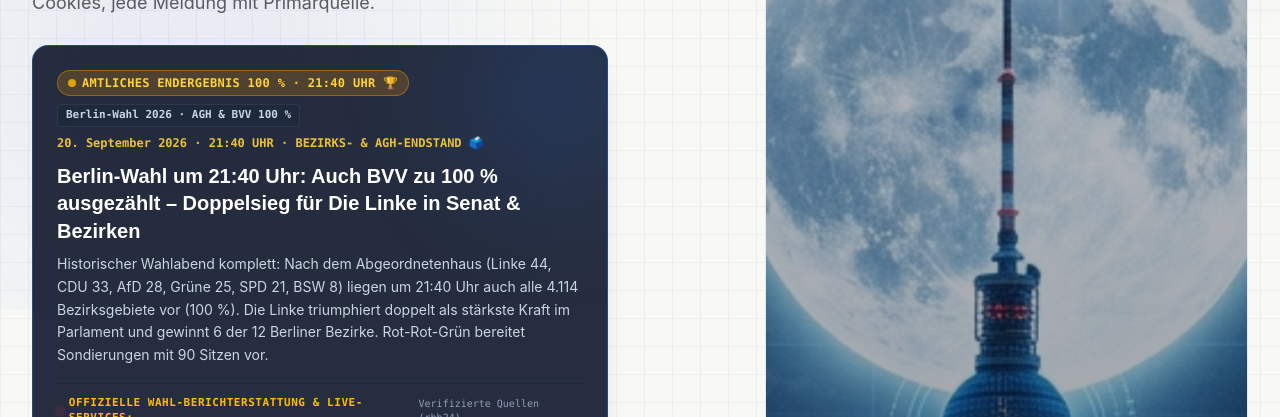
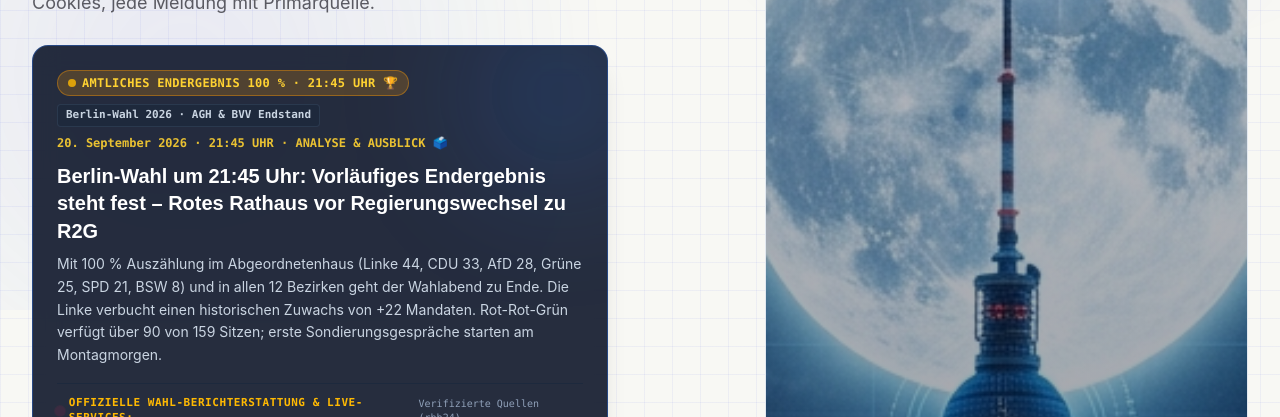
Before and after one commit to OrhanHero/herotax, a React (Vite) app: page / in a window 1280 px wide. Shown: the part 490-907 px from the top of the page. Built offline with nearby package versions, Linux system fonts and the light colour scheme; no server answers.

Commit message:
feat(election): live pulse 21:45 Uhr - final analysis & R2G transition perspectives synced

```diff
--- a/src/components/sections/HeroSection.jsx
+++ b/src/components/sections/HeroSection.jsx
@@ -129,14 +129,14 @@ const HeroSection = () => {
                 <div className="flex flex-wrap items-center gap-2">
                   <span className="inline-flex items-center gap-1.5 px-2.5 py-1 rounded-full text-xs font-bold bg-amber-500/20 text-amber-300 border border-amber-500/40 tracking-wide font-mono">
                     <span className="w-2 h-2 rounded-full bg-amber-400 animate-pulse" />
-                    AMTLICHES ENDERGEBNIS 100 % · 21:40 UHR 🏆
+                    AMTLICHES ENDERGEBNIS 100 % · 21:45 UHR 🏆
                   </span>
                   <span className="text-[11px] font-mono font-semibold text-slate-300 bg-slate-800/80 px-2 py-0.5 rounded border border-slate-700/70">
-                    Berlin-Wahl 2026 · AGH &amp; BVV 100 %
+                    Berlin-Wahl 2026 · AGH &amp; BVV Endstand
                   </span>
                 </div>
                 <span className="text-xs text-amber-300/90 font-mono font-bold">
-                  20. September 2026 · 21:40 UHR · BEZIRKS- &amp; AGH-ENDSTAND 🗳️
+                  20. September 2026 · 21:45 UHR · ANALYSE &amp; AUSBLICK 🗳️
                 </span>
               </div>
 
@@ -151,13 +151,13 @@ const HeroSection = () => {
                   className="text-lg sm:text-xl font-bold text-white group-hover/link:text-amber-300 transition-colors leading-snug mb-2"
                   style={{ ...fontDisplay }}
                 >
-                  Berlin-Wahl um 21:40 Uhr: Auch BVV zu 100 % ausgezählt – Doppelsieg für Die Linke in Senat &amp; Bezirken
+                  Berlin-Wahl um 21:45 Uhr: Vorläufiges Endergebnis steht fest – Rotes Rathaus vor Regierungswechsel zu R2G
                 </h3>
               </a>
 
               {/* Story Teaser */}
               <p className="text-sm text-slate-300 leading-relaxed mb-4 relative z-10">
-                Historischer Wahlabend komplett: Nach dem Abgeordnetenhaus (Linke 44, CDU 33, AfD 28, Grüne 25, SPD 21, BSW 8) liegen um 21:40 Uhr auch alle 4.114 Bezirksgebiete vor (100 %). Die Linke triumphiert doppelt als stärkste Kraft im Parlament und gewinnt 6 der 12 Berliner Bezirke. Rot-Rot-Grün bereitet Sondierungen mit 90 Sitzen vor.
+                Mit 100 % Auszählung im Abgeordnetenhaus (Linke 44, CDU 33, AfD 28, Grüne 25, SPD 21, BSW 8) und in allen 12 Bezirken geht der Wahlabend zu Ende. Die Linke verbucht einen historischen Zuwachs von +22 Mandaten. Rot-Rot-Grün verfügt über 90 von 159 Sitzen; erste Sondierungsgespräche starten am Montagmorgen.
               </p>
 
               {/* Individuell aufgelistete Primärquellen */}
--- a/src/data/electionResults.js
+++ b/src/data/electionResults.js
@@ -131,10 +131,10 @@ export const ELECTION_STAGES = {
     tag: "AMTLICHES VORL. ENDERGEBNIS · 100 % 🏆",
     statusBadge: "Amtliches vorläufiges Endergebnis · 4.114 von 4.114 Gebieten (100 %)",
     statusColor: "purple",
-    time: "20.09.2026 · 21:40:00 Uhr",
+    time: "20.09.2026 · 21:45:00 Uhr",
     source: "Landeswahlleiterin Berlin / Amt für Statistik Berlin-Brandenburg",
     turnout: "68,2 % (Endstand, 1.637.420 Wählende)",
-    note: "Vollständiges vorläufiges amtliches Endergebnis: Die Linke gewinnt Berlin mit 44 Sitzen (+22). Rot-Rot-Grün verfügt mit 90 von 159 Sitzen über eine solide Mehrheit. Erste Sondierungsrunde für Montag 10 Uhr fixiert.",
+    note: "Vollständiges vorläufiges amtliches Endergebnis: Die Linke sichert sich 44 Sitze (+22) vor CDU (33), AfD (28), Grünen (25), SPD (21) und BSW (8). Rot-Rot-Grün verfügt mit 90 von 159 Mandaten über eine tragfähige parlamentarische Mehrheit.",
     parties: [
       { id: "linke", name: "Die Linke", percent: 26.0, diff: +13.8, seats: 44, seatsDiff: +22, erststimmen: 24.4, erststimmenDiff: +12.1, direktmandate: 30, color: "#BE3075", barColor: "bg-fuchsia-600" },
       { id: "cdu", name: "CDU", percent: 18.4, diff: -9.8, seats: 33, seatsDiff: -19, erststimmen: 19.9, erststimmenDiff: -9.8, direktmandate: 22, color: "#0054A6", barColor: "bg-blue-600" },
@@ -153,7 +153,7 @@ export const ELECTION_STAGES = {
  * Quelle: Landeswahlleiterin Berlin (wahlen-berlin.de/wahlen/BE2026/Afspraes/bvv/)
  */
 export const BVV_RESULTS = {
-  time: "20.09.2026 · 21:40:00 Uhr",
+  time: "20.09.2026 · 21:45:00 Uhr",
   countedAreas: "4.114 von 4.114 Gebieten (100 %)",
   turnout: "68,1 % (Endstand, 1.635.890 Wählende)",
   source: "Landeswahlleiterin Berlin · Bezirksverordnetenversammlungen",
```
